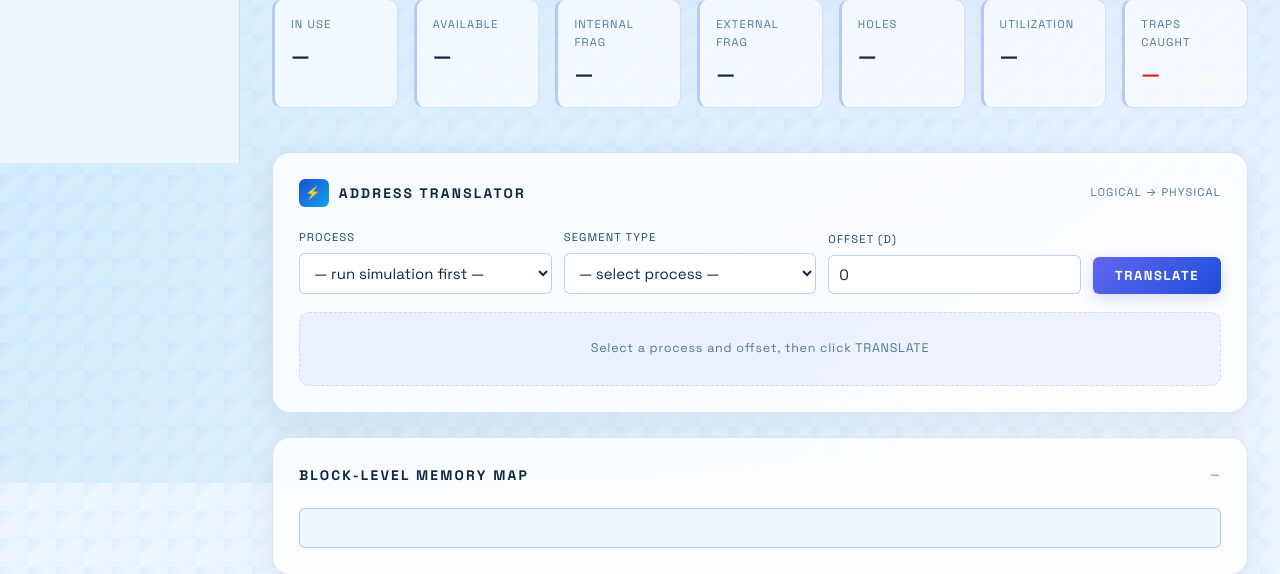
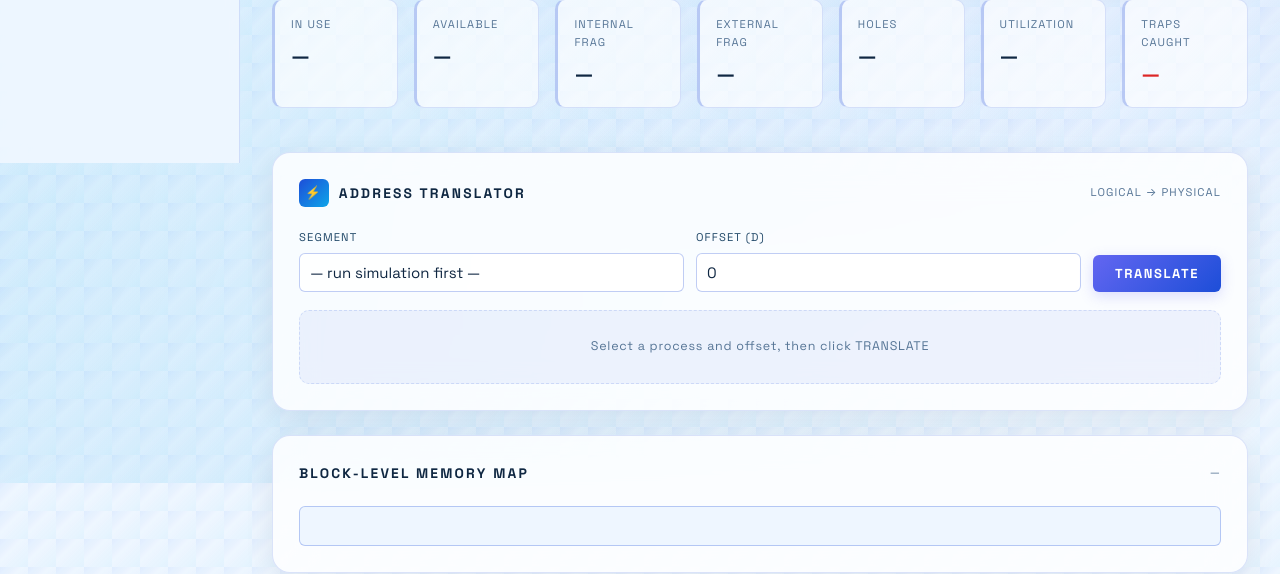
Before and after one commit to verdhanyash/virtualization_paging-segmentation, a Flask app: page /segmentation in a window 1280 px wide. Shown: the part 637-1211 px from the top of the page. Run offline with Flask 3, Linux system fonts and the light colour scheme.

Commit message:
fixed bugs
- Fixed compact button in manual mode

- Refactored address translator to use a single segment dropdown

- Hid native dropdown arrows and number spinners in address translator

```diff
--- a/app/static/css/styles.css
+++ b/app/static/css/styles.css
@@ -710,6 +710,12 @@ input:focus, select:focus {
   box-shadow: 0 0 0 2px rgba(29, 78, 216, 0.16);
 }
 
+/* Hide dropdown arrow and number spinner on Address Translator */
+#at-seg { -webkit-appearance: none; -moz-appearance: none; appearance: none; }
+#at-offset::-webkit-inner-spin-button,
+#at-offset::-webkit-outer-spin-button { -webkit-appearance: none; margin: 0; }
+#at-offset { -moz-appearance: textfield; }
+
 /* ═══════════════════════════════════════════════════════════
    DYNAMICS SECTION
    ═══════════════════════════════════════════════════════════ */
--- a/app/static/js/segmentation.js
+++ b/app/static/js/segmentation.js
@@ -269,8 +269,14 @@ function refreshLive() {
 }
 
 function triggerCompaction() {
+  var useLive = document.getElementById('liveToggleSeg') && document.getElementById('liveToggleSeg').checked;
   var op = { action: 'compact' };
-  state.extraOps.push(op);
+  if (useLive) {
+    state.extraOps.push(op);
+  } else {
+    pendingCustomOps.push(op);
+    renderCustomOps();
+  }
   loadLiveData();
 }
 
@@ -836,53 +842,38 @@ function applyHistFilter() {
  *  ADDRESS TRANSLATOR
  * ══════════════════════════════════════════════ */
 function populateTranslatorDropdowns() {
-  var procSelect = document.getElementById('at-proc');
-  if (!procSelect) return;
+  var segSelect = document.getElementById('at-seg');
+  if (!segSelect) return;
 
-  var currentVal = procSelect.value;
-  procSelect.innerHTML = '';
+  var currentVal = segSelect.value;
+  segSelect.innerHTML = '';
 
-  if (!state.processes || state.processes.length === 0) {
-    procSelect.innerHTML = '<option value="">\u2014 run simulation first \u2014</option>';
+  var snap = state.snapshots.length > 0 ? state.snapshots[state.snapshots.length - 1] : null;
+
+  if (!snap || !snap.segments || Object.keys(snap.segments).length === 0) {
+    segSelect.innerHTML = '<option value="">\u2014 run simulation first \u2014</option>';
     return;
   }
 
-  var snap = state.snapshots.length > 0 ? state.snapshots[state.snapshots.length - 1] : null;
-
-  for (var i = 0; i < state.processes.length; i++) {
-    var p = state.processes[i];
-    var pid = (p.pids && p.pids.length > 0) ? p.pids[0] : '';
+  var segNames = Object.keys(snap.segments);
+  for (var i = 0; i < segNames.length; i++) {
+    var seg = snap.segments[segNames[i]];
     var opt = document.createElement('option');
-    opt.value = p.name;
-    opt.textContent = p.name + (pid ? ' PID:' + pid : '');
-
-    /* Check if process still has segments */
-    if (snap && snap.segments) {
-      var hasSegs = false;
-      var segNames = Object.keys(snap.segments);
-      for (var s = 0; s < segNames.length; s++) {
-        if (segNames[s].indexOf(p.name) === 0) { hasSegs = true; break; }
-      }
-      if (!hasSegs) {
-        opt.textContent += ' [NO SEGMENTS]';
-        opt.disabled = true;
-      }
-    }
-
-    procSelect.appendChild(opt);
+    opt.value = segNames[i];
+    opt.textContent = segNames[i] + ' (base=' + seg.base + ', limit=' + seg.limit + ')';
+    segSelect.appendChild(opt);
   }
 
   /* Restore selection if still valid */
-  if (currentVal) procSelect.value = currentVal;
+  if (currentVal) segSelect.value = currentVal;
 }
 
 function handleTranslateClick() {
-  var proc = document.getElementById('at-proc').value;
-  var type = document.getElementById('at-type').value;
+  var segName = document.getElementById('at-seg').value;
   var offset = parseInt(document.getElementById('at-offset').value, 10);
 
-  if (!proc) {
-    showSegToast('Select a process first', 'error');
+  if (!segName) {
+    showSegToast('Select a segment first', 'error');
     return;
   }
   if (isNaN(offset) || offset < 0) {
@@ -890,23 +881,23 @@ function handleTranslateClick() {
     return;
   }
 
-  doTranslate(proc, type, offset, true);
+  doTranslateByName(segName, offset, true);
 }
 
-function doTranslate(proc, type, offset, animate) {
+function doTranslateByName(segName, offset, animate) {
   var snap = state.snapshots.length > 0 ? state.snapshots[state.snapshots.length - 1] : null;
   if (!snap || !snap.segments) {
     showSegToast('No simulation data available', 'error');
     return null;
   }
 
-  var segName = proc + type;
+  var parsed = parseSegName(segName);
   var seg = snap.segments[segName];
   var resultEl = document.getElementById('at-result');
 
   if (!seg) {
     /* Segment not found */
-    var result = { proc: proc, type: type, offset: offset, isTrap: true, reason: 'not_found', limit: 0, pa: 0 };
+    var result = { proc: parsed.proc, type: parsed.type, offset: offset, isTrap: true, reason: 'not_found', limit: 0, pa: 0 };
     resultEl.className = 'at-result at-result-trap';
     resultEl.innerHTML =
       '<div class="at-step"><span class="at-step-num">Step 1</span><span class="at-step-detail">Logical Address = (<span class="at-seg">' + segName + '</span>, <span class="at-val">' + offset + '</span>)</span></div>' +
@@ -924,7 +915,7 @@ function doTranslate(proc, type, offset, animate) {
   var limit = seg.limit;
   var isTrap = offset >= limit;
 
-  var result = { proc: proc, type: type, offset: offset, isTrap: isTrap, limit: limit, base: base, pa: isTrap ? 0 : base + offset };
+  var result = { proc: parsed.proc, type: parsed.type, offset: offset, isTrap: isTrap, limit: limit, base: base, pa: isTrap ? 0 : base + offset };
 
   if (isTrap) {
     resultEl.className = 'at-result at-result-trap';
@@ -981,12 +972,11 @@ function highlightMemoryBlocks(segName, isTrap) {
 }
 
 function prefillTranslator(proc, type, offset) {
-  var procSelect = document.getElementById('at-proc');
-  var typeSelect = document.getElementById('at-type');
+  var segSelect = document.getElementById('at-seg');
   var offsetInput = document.getElementById('at-offset');
+  var segName = proc + type;
 
-  if (procSelect) procSelect.value = proc;
-  if (typeSelect) typeSelect.value = type;
+  if (segSelect) segSelect.value = segName;
   if (offsetInput) offsetInput.value = offset;
 
   /* Scroll to translator panel */
@@ -994,7 +984,7 @@ function prefillTranslator(proc, type, offset) {
   if (panel) panel.scrollIntoView({ behavior: 'smooth', block: 'center' });
 
   /* Auto-translate */
-  setTimeout(function () { doTranslate(proc, type, offset, true); }, 300);
+  setTimeout(function () { doTranslateByName(segName, offset, true); }, 300);
 }
 
 /* ══════════════════════════════════════════════
@@ -1046,13 +1036,12 @@ function runAutoTranslations(snap) {
     (function (entry, delay) {
       var timer = setTimeout(function () {
         /* Update inputs to show current translation */
-        var procSelect = document.getElementById('at-proc');
-        var typeSelect = document.getElementById('at-type');
+        var segSelect = document.getElementById('at-seg');
         var offsetInput = document.getElementById('at-offset');
-        if (procSelect) procSelect.value = entry.proc;
-        if (typeSelect) typeSelect.value = entry.type;
+        var segName = entry.proc + entry.type;
+        if (segSelect) segSelect.value = segName;
         if (offsetInput) offsetInput.value = entry.offset;
-        doTranslate(entry.proc, entry.type, entry.offset, true);
+        doTranslateByName(segName, entry.offset, true);
       }, delay);
       autoTranslateTimers.push(timer);
     })(translations[idx], (idx + 1) * 800);
--- a/app/templates/segmentation.html
+++ b/app/templates/segmentation.html
@@ -145,13 +145,9 @@
           <div class="panel-meta">LOGICAL → PHYSICAL</div>
         </div>
         <div class="at-controls">
-          <div class="field">
-            <span class="lbl">Process</span>
-            <select id="at-proc"><option value="">— run simulation first —</option></select>
-          </div>
-          <div class="field">
-            <span class="lbl">Segment Type</span>
-            <select id="at-type"><option value="">— select process —</option></select>
+          <div class="field" style="flex:1">
+            <span class="lbl">Segment</span>
+            <select id="at-seg"><option value="">— run simulation first —</option></select>
           </div>
           <div class="field">
             <span class="lbl">Offset (d)</span>
```
